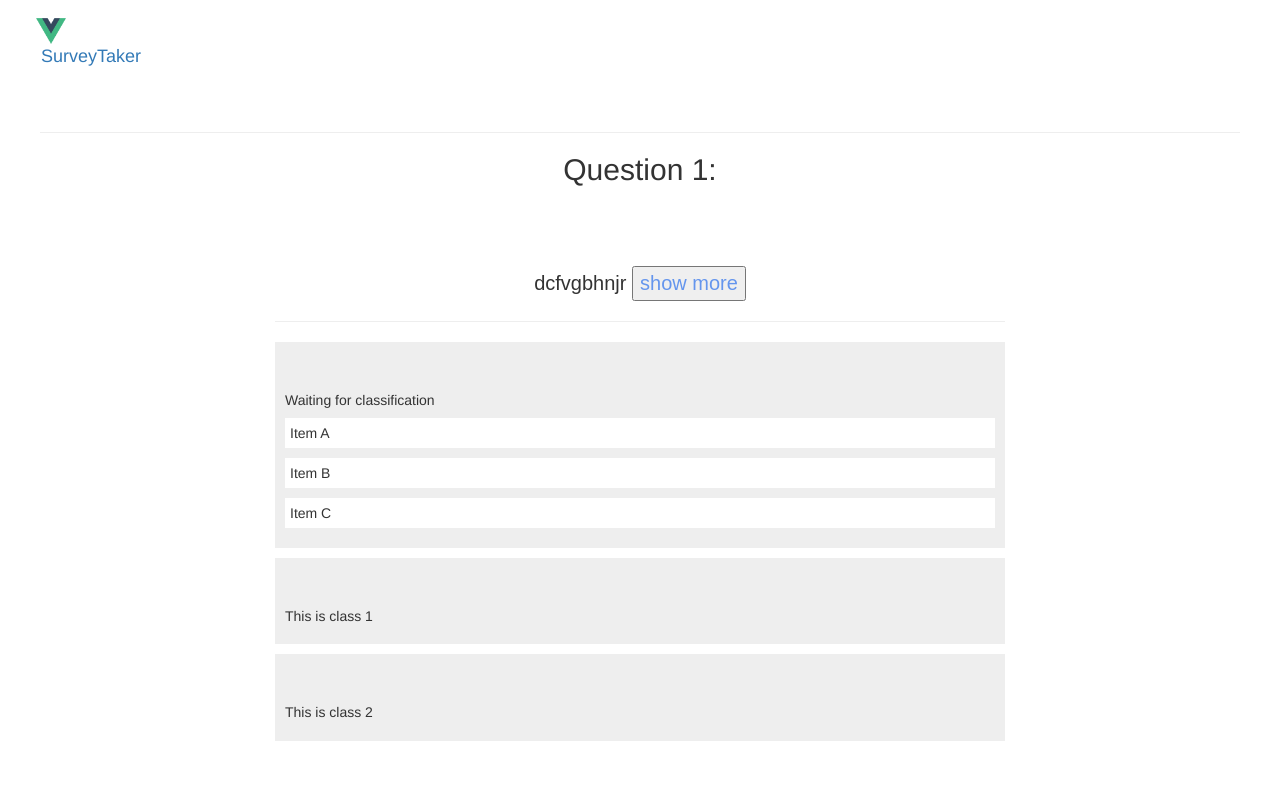
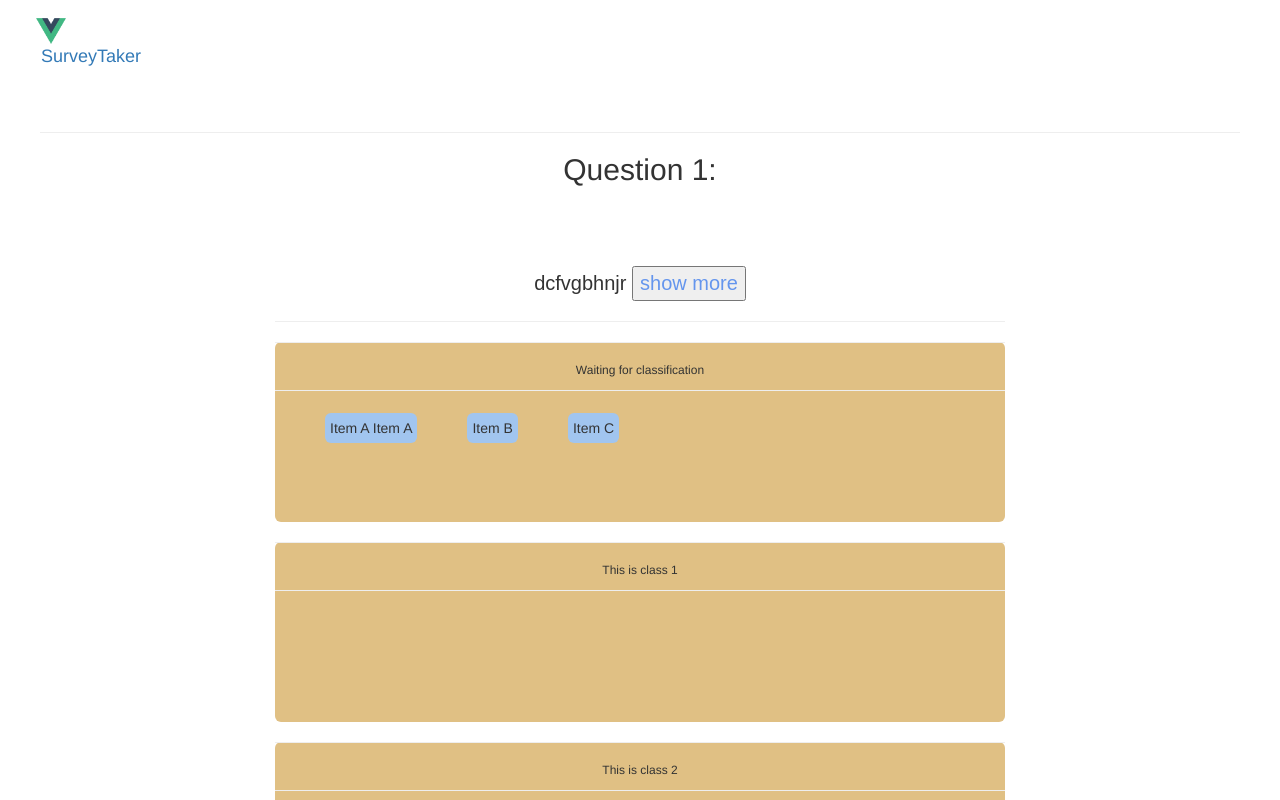
Before and after one commit to TrainedMedicusR/cp13-frontend, a Vue app in the folder cp13/: page /survey/1 in a window 1280 px wide. Shown: the top 800 px of the page. Built offline with nearby package versions, Linux system fonts and the light colour scheme; no server answers; a web font is replaced by a local one.

Commit message:
feature: add some drag and drop styles

```diff
--- a/cp13/src/components/DragAndDrop.vue
+++ b/cp13/src/components/DragAndDrop.vue
@@ -16,11 +16,14 @@
            @dragenter.prevent
            @dragover.prevent>
         <hr>
-        <h5>{{panel.info}}</h5>
+        <h6>{{panel.info}}</h6>
+        <hr>
         <div v-for='item in panelListItem(panel.id)' :key='item.title' class='drag-el' draggable="true"
              @dragstart = 'startDrag($event,item)'
+             @mousehover.native="hover=true"
+             @mouseleave.native="hover=false"
         >
-          {{ item.title }}
+          <span>{{ item.title }}</span>
         </div>
       </div>
     </div>
@@ -58,7 +61,7 @@ export default {
       items: [
         {
           id: 0,
-          title: 'Item A',
+          title: 'Item A Item A',
           list: 0
         },
         {
@@ -147,14 +150,33 @@ export default {
     color: cornflowerblue;
   }
   .drop-zone {
-    background-color: #eee;
+    background-color: rgb(224, 192, 132);
+    border-radius:6px 6px 6px 6px;
     margin-bottom: 10px;
-    padding: 10px;
+    height: 180px;
+    align-items: center;
   }
+  .drop-zone > h6 {
+    height:3%;
+    text-align: center;
+  }
+  .drop-zone > hr {
+    height:1%;
+  }
+
   .drag-el {
-    background-color: #fff;
+    width:auto;
+    background-color: rgb(161, 197, 239);
+    border-radius:6px 6px 6px 6px;
     margin-bottom: 10px;
     padding: 5px;
+    display:inline-block;
+    vertical-align: middle;
+    margin-left: 50px;
+    text-align: -webkit-center;
+  }
+  .drag-el:hover{
+    background: #337ab7;
   }
   .next {
     text-align: center;
```
